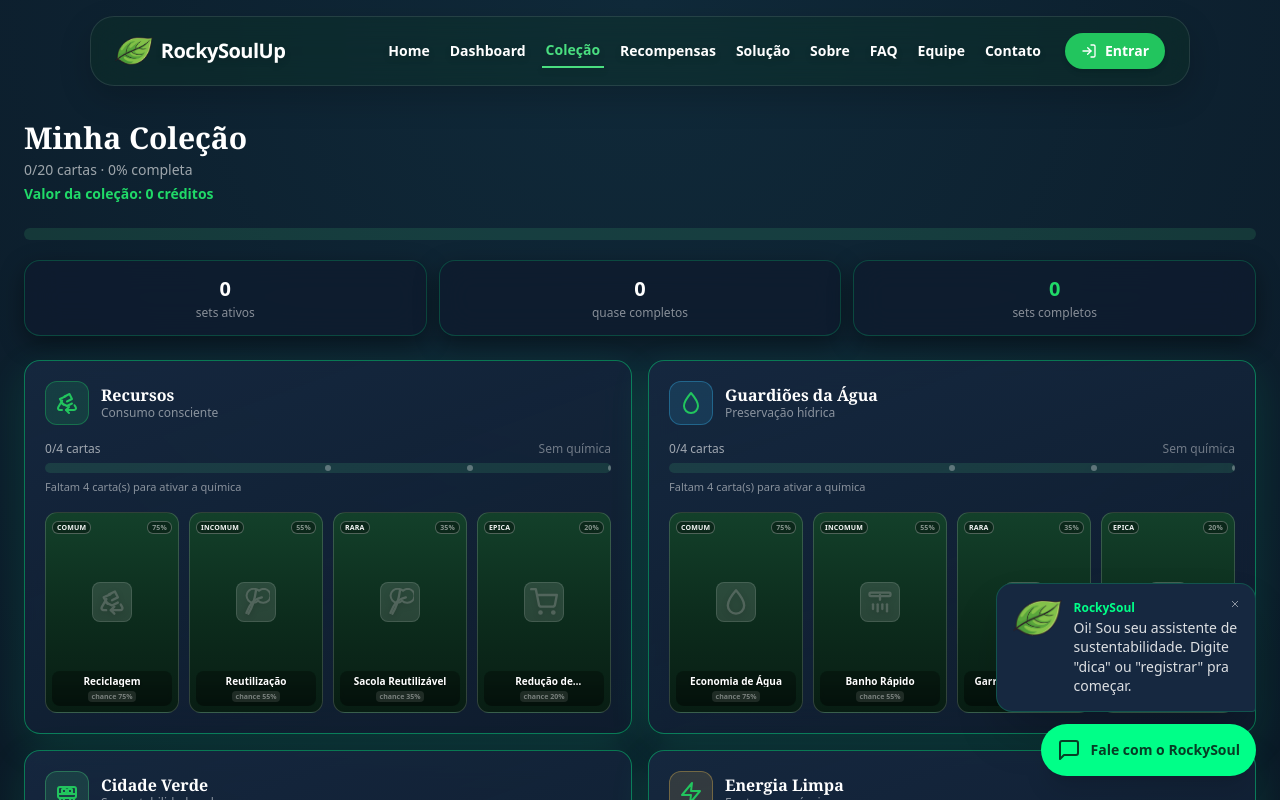
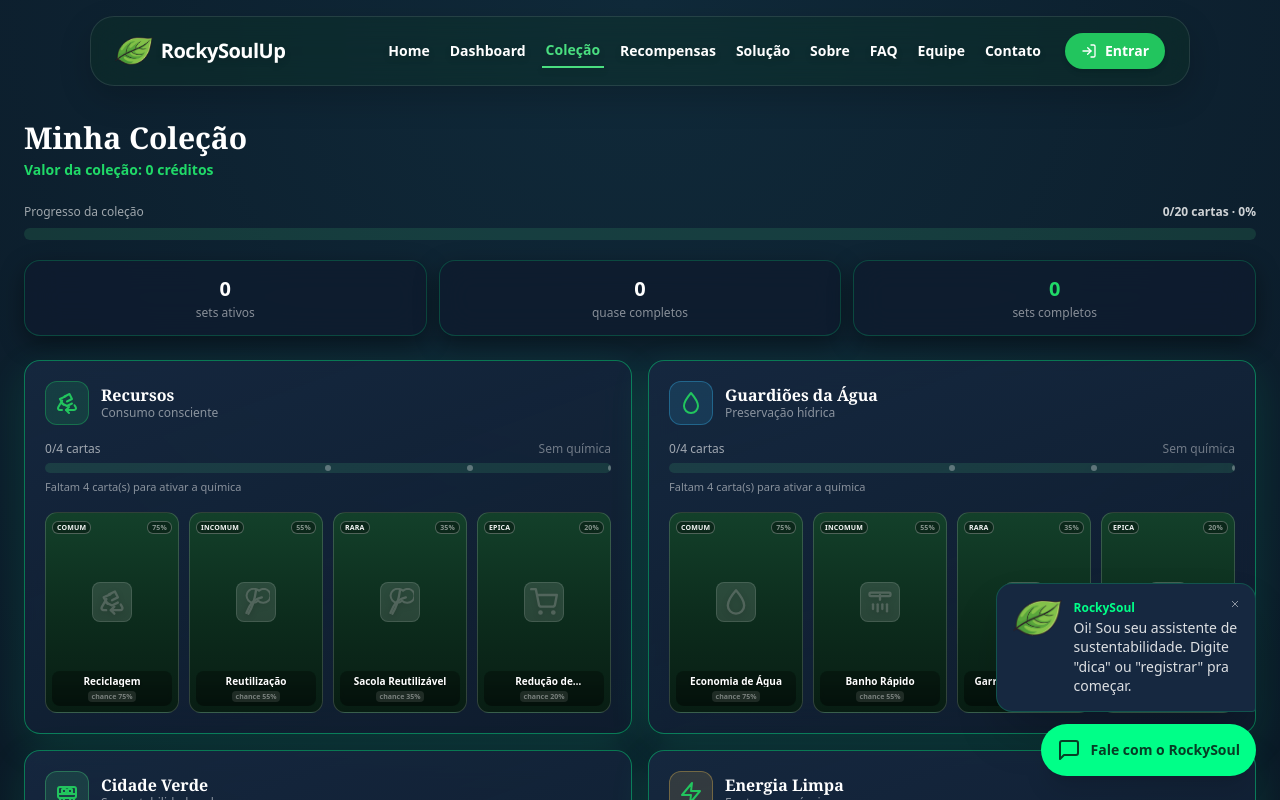
Before and after one commit to igorodriguesd/rockysoul-react, a React (Vite) app: page /colecao in a window 1280 px wide. Shown: the top 800 px of the page. Built offline with nearby package versions, Linux system fonts and the light colour scheme; the HTML template or start-up script is replaced by a standard one.

Commit message:
Coloca as informacoes na barra de progresso da colecao: label fixo + quantas cartas ja tem e a porcentagem, e tira o texto repetido que ficava embaixo do titulo

```diff
--- a/src/pages/Colecao.tsx
+++ b/src/pages/Colecao.tsx
@@ -28,14 +28,15 @@ export function Colecao() {
     <div className="max-w-[90rem] mx-auto px-4 sm:px-6 py-6">
       <header className="mb-6 text-center sm:text-left">
         <h1 className="text-white text-3xl font-bold mb-1">Minha Coleção</h1>
-        <p className="text-white/60 text-sm">
-          {obtidas}/{total} cartas · {Math.round(percentual)}% completa
-        </p>
         <p className="text-[#20d968] text-sm font-semibold mt-1">
           Valor da coleção: {valorTotal} créditos{foils.length > 0 && ` · ${foils.length} brilhante${foils.length > 1 ? 's' : ''} ✨`}
         </p>
       </header>
 
+      <div className="flex items-center justify-between mb-2 text-xs">
+        <span className="text-white/60 font-medium">Progresso da coleção</span>
+        <span className="text-white/80 font-semibold">{obtidas}/{total} cartas · {Math.round(percentual)}%</span>
+      </div>
       <div className="relative h-3 rounded-full overflow-hidden mb-5" style={{ background: 'rgba(82,232,138,0.12)' }}>
         <div
           className="h-full rounded-full transition-all duration-700"
```
